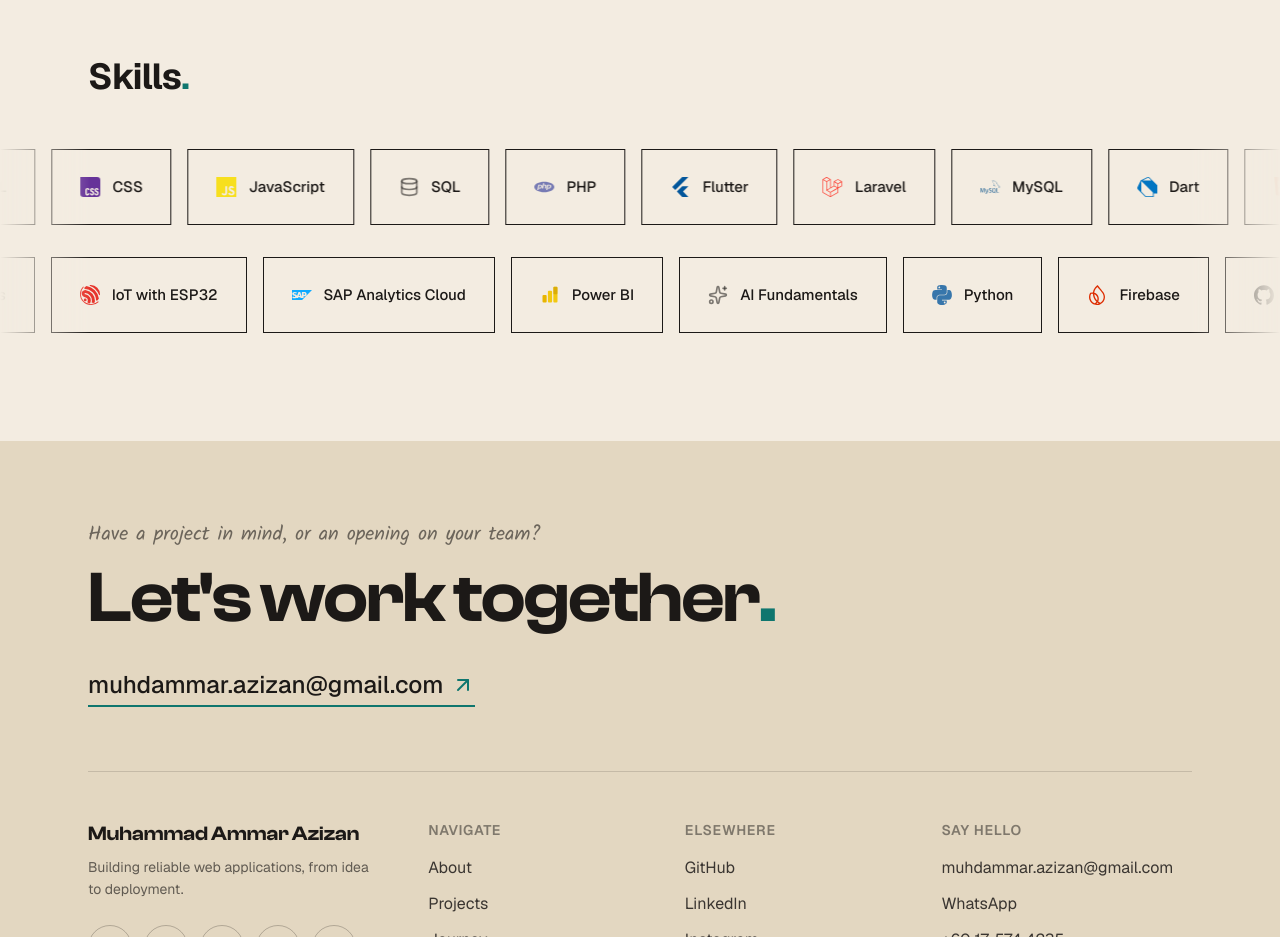
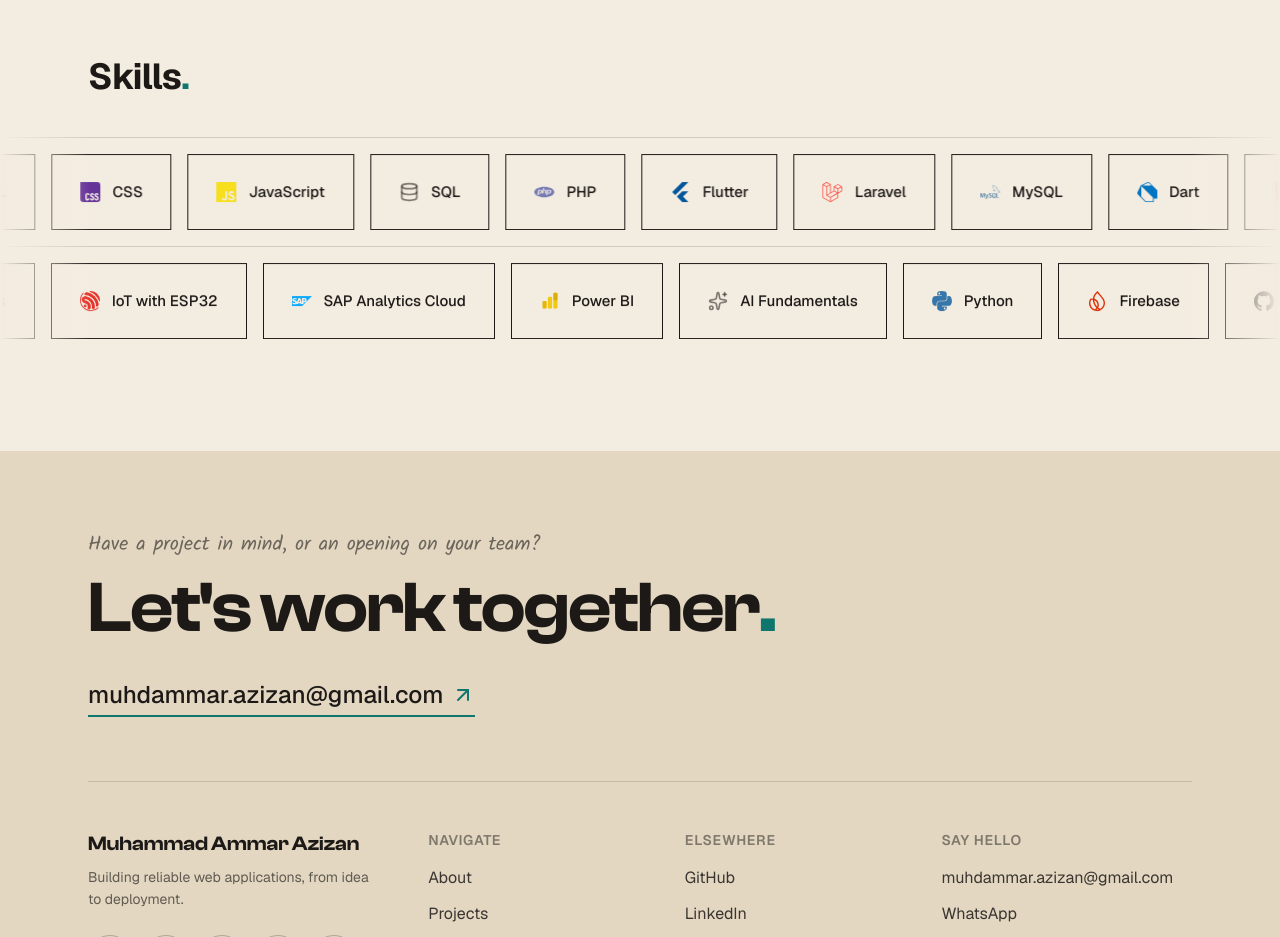
Before and after one commit to muhdammar-azizan/muhdammar-azizan-portfolio, a Next.js app: page / in a window 1280 px wide. Shown: the part 7620-8557 px from the top of the page. Built offline with nearby package versions, Linux system fonts and the light colour scheme.

Commit message:
Add thin lines above the first Skills row and between the two rows

```diff
--- a/src/components/Skills.tsx
+++ b/src/components/Skills.tsx
@@ -69,7 +69,7 @@ function Tile({ name, index }: { name: string; index: number }) {
 function Row({ items, direction, live }: { items: string[]; direction: "right" | "left"; live: boolean }) {
   const repeated = [...items, ...items, ...items];
   return (
-    <div className="marquee overflow-x-clip py-3" data-live={live} data-direction={direction}>
+    <div className="marquee overflow-x-clip py-4 [&+&]:border-t [&+&]:border-foreground/15" data-live={live} data-direction={direction}>
       <div className="marquee-track">
         {[0, 1].map((copy) => (
           <ul key={copy} aria-hidden={copy === 1} className="flex shrink-0 gap-4 pr-4">
@@ -106,7 +106,7 @@ export default function Skills() {
       </div>
 
       <Reveal>
-        <div ref={ref} className="skill-rows flex flex-col gap-2">
+        <div ref={ref} className="skill-rows flex flex-col border-t border-foreground/15">
           <Row items={skills.slice(0, middle)} direction="right" live={live} />
           <Row items={skills.slice(middle)} direction="left" live={live} />
         </div>
```
